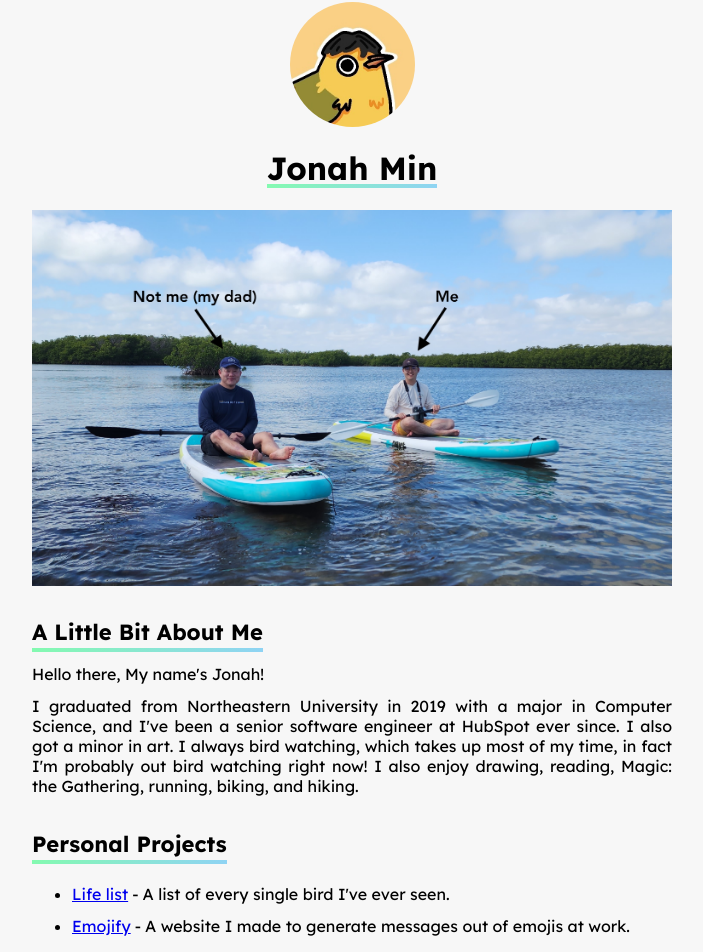
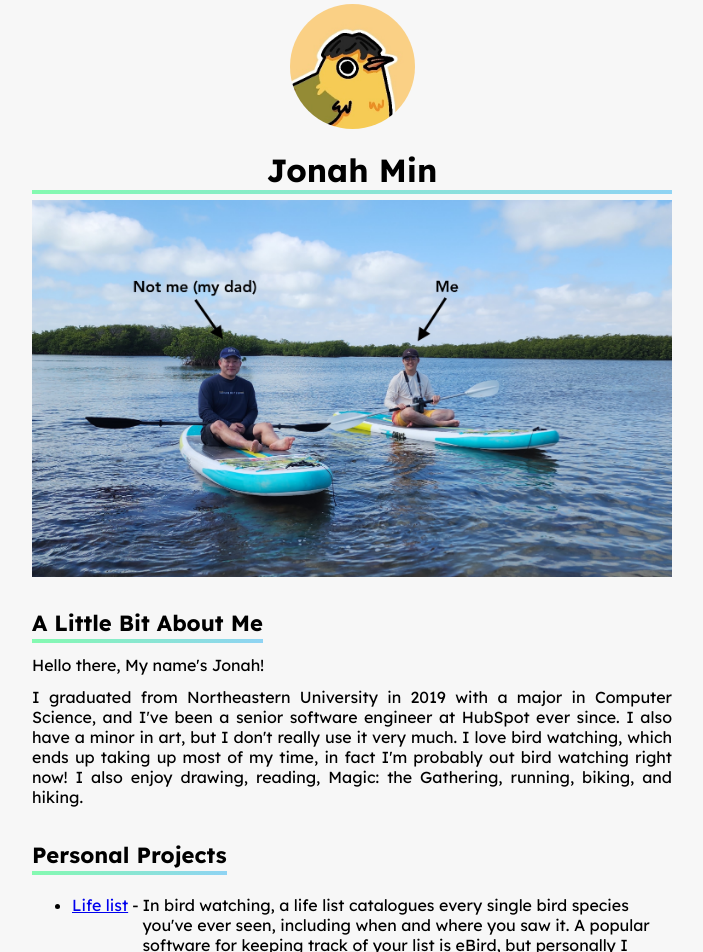
Before and after one commit to Jonah-Min/jonahmin.com, a React (Vite) app: page / in a window 1280 px wide. Shown: the part 34-986 px from the top of the page, without its empty margins (288-991 px from the left). Built offline with nearby package versions, Linux system fonts and the light colour scheme.

Commit message:
Update homepage

```diff
--- a/src/containers/Homepage.jsx
+++ b/src/containers/Homepage.jsx
@@ -14,7 +14,11 @@ export default class HomePage extends PureComponent {
                     <span className="about">
                         <h3>A Little Bit About Me</h3>
                         <p>Hello there, My name's Jonah!</p>
-                        <p>I graduated from Northeastern University in 2019 with a major in Computer Science, and I've been a senior software engineer at HubSpot ever since. I also got a minor in art. I always bird watching, which takes up most of my time, in fact I'm probably out bird watching right now! I also enjoy drawing, reading, Magic: the Gathering, running, biking, and hiking.</p>
+                        <p>
+                            I graduated from Northeastern University in 2019 with a major in Computer Science, and I've been a senior software engineer at HubSpot ever since.
+                            I also have a minor in art, but I don't really use it very much. I love bird watching, which ends up taking up most of my time, in fact I'm probably out bird watching right now!
+                            I also enjoy drawing, reading, Magic: the Gathering, running, biking, and hiking.
+                        </p>
                     </span>
                     <span className="projects">
                         <h3>Personal Projects</h3>
@@ -22,13 +26,22 @@ export default class HomePage extends PureComponent {
                             <li>
                                 <span className="project-link">
                                     <NavLink to="https://lifelist.jonahmin.com">Life list</NavLink> -
-                                    <p>A list of every single bird I've ever seen.</p>
+                                    <p>
+                                        In bird watching, a life list catalogues every single bird species you've ever seen, including when and where you saw it.
+                                        A popular software for keeping track of your list is eBird, but personally I prefer to just to keep track of it myself in a spreadsheet.
+                                        I spun up this simple website to display my list alongside the photos (some good, some bad) I've taken of some of the birds over the years.
+                                        It's also got a map of all the places I've gone bird watching. I'm hoping to continue to add features (and birds) to it!
+                                    </p>
                                 </span>
                             </li>
                             <li>
                                 <span className="project-link">
                                     <NavLink to="https://emojify.jonahmin.com">Emojify</NavLink> -
-                                    <p>A website I made to generate messages out of emojis at work.</p>
+                                    <p>
+                                        During our onboarding at HubSpot, a friend and I decided to use some of the down time to spin up a website so you could easily generate messages in Slack only using emojis.
+                                        We manually went through every custom emoji at the time to catalogue the ones that vaguely looked like letters in the alphabet.
+                                        I'm now hosting this website so coworkers have access to the tool too!
+                                    </p>
                                 </span>
                             </li>
                         </ul>
--- a/src/stylesheets/homePage.css
+++ b/src/stylesheets/homePage.css
@@ -4,7 +4,7 @@
   flex-direction: column;
   height: 100%;
   align-items: center;
-  padding-bottom: 10vh;
+  padding-bottom: 20vh;
 }
 
 .header-image {
@@ -17,6 +17,10 @@ h1 {
   background-repeat: no-repeat;
   background-size: 100% 0.2em;
   background-position: 0 105%;
+  width: 100%;
+  text-align: center;
+  margin-bottom: 4px;
+  padding-bottom: 4px;
 }
 
 .about-me-container {
@@ -28,6 +32,7 @@ h1 {
 
 .about-me-container img {
   width: 100%;
+  margin-top: 2px;
 }
 
 .about {
@@ -94,7 +99,7 @@ p {
   margin-right: 4px;
 }
 
-@media (max-width: 850px) {
+@media (max-width: 900px) {
   .about-me-container {
     width: 90%;
     display: flex;
```
Also changed, not shown: 4 other files (tests, documents, lock files or other folders).
